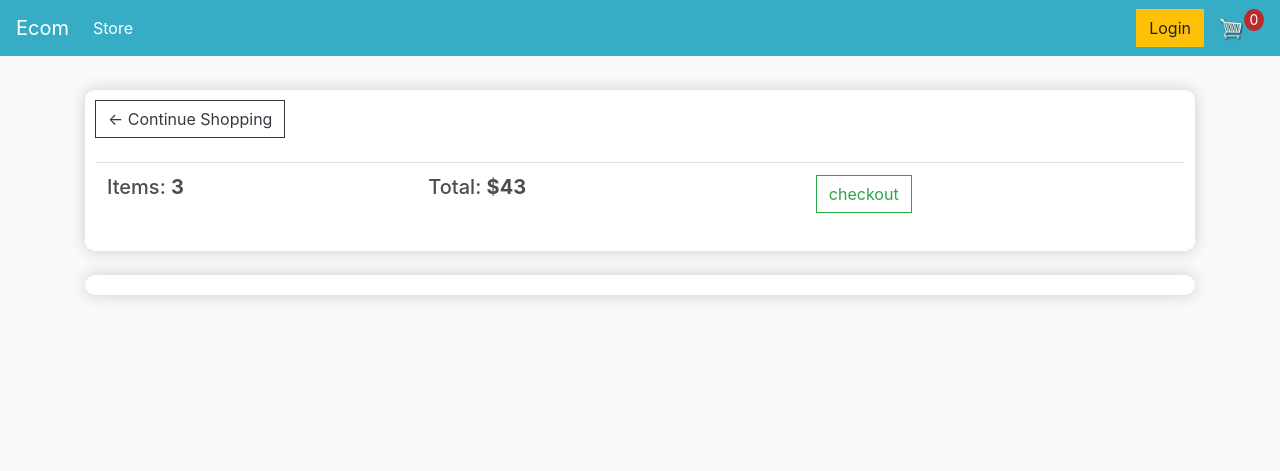
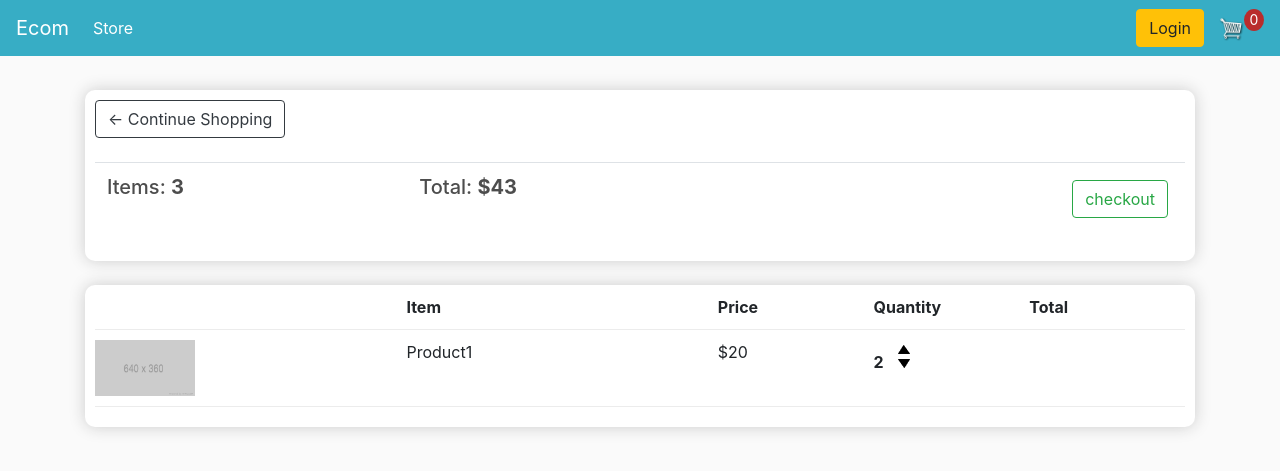
Before and after one commit to RajenRanjithkumar/ecommerce, a Django app: page /cart/ in a window 1280 px wide. Shown: the top 471 px of the page. Run offline with Django 4.2, Linux system fonts and the light colour scheme; lists and menus that the app fills with data are empty; some libraries are stand-ins or nearby versions.

Commit message:
Cart page done

```diff
--- a/ecommerce/static/css/main.css
+++ b/ecommerce/static/css/main.css
@@ -11,6 +11,10 @@ h1,h2,h3,h4,h5,h6{
 	background-color: #fff;
 	border-radius: 10px;
 	padding: 10px;
+}
+
+.round-corners{
+	border-radius: 10px;
 }
 
 .thumbnail{
@@ -53,7 +57,7 @@ h1,h2,h3,h4,h5,h6{
 }
 
 .btn{
-	border-radius: 0;
+	border-radius: 10;
 }
 
 .row-image{
--- a/ecommerce/store/templates/store/cart.html
+++ b/ecommerce/store/templates/store/cart.html
@@ -21,7 +21,7 @@
                     <th><h5>Items: <strong>3</strong></h5></th>
                     <th><h5>Total: <strong>$43</strong></h5></th>
                     <th>
-                        <a class="btn btn-outline-success" href="{% url 'checkout' %}">checkout</a>
+                        <a style="float: right; margin: 5px;" class="btn btn-outline-success " href="{% url 'checkout' %}">checkout</a>
                     </th>
 
 
@@ -37,6 +37,40 @@
 
         <div class="box-element">
 
+            <div class="cart-row">
+
+                <div style="flex: 2;"></div>
+                <div style="flex: 2;"><strong>Item</strong></div>
+                <div style="flex: 1;"><strong>Price</strong></div>
+                <div style="flex: 1;"><strong>Quantity</strong></div>
+                <div style="flex: 1;"><strong>Total</strong></div>
+
+
+            </div>
+
+            <div class="cart-row">
+
+                <div style="flex: 2;"> <img class="row-image" src="{% static 'images/placeholder.png' %}" alt=""></div>
+                <div style="flex: 2;">Product1</div>
+                <div style="flex: 1;">$20</div>
+                <div style="flex: 1;">
+
+                    <p class="quantity">2</p>
+                    <div class="quantity">
+
+                        <img class="chg-quantity" src="{% static 'images/arrow-up.png' %}" >
+                        <img class="chg-quantity" src="{% static 'images/arrow-down.png' %}">
+
+
+
+                    </div>
+
+                </div>
+                <div style="flex: 1;"></div>
+
+
+            </div>
+
 
 
 
```
